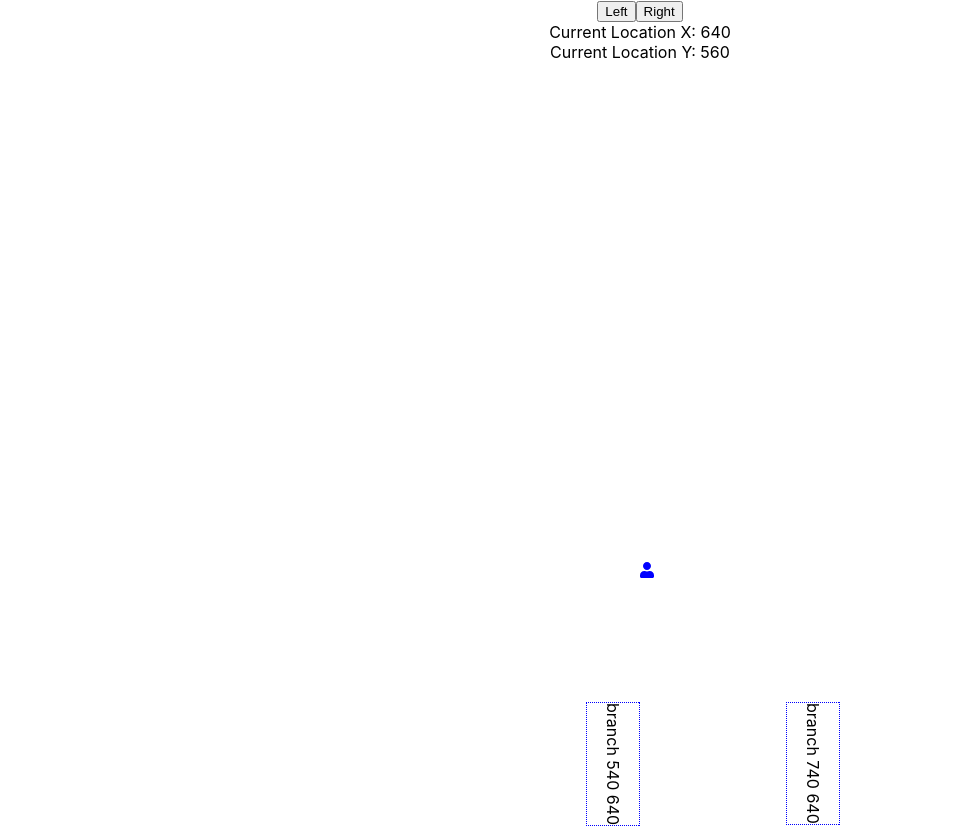
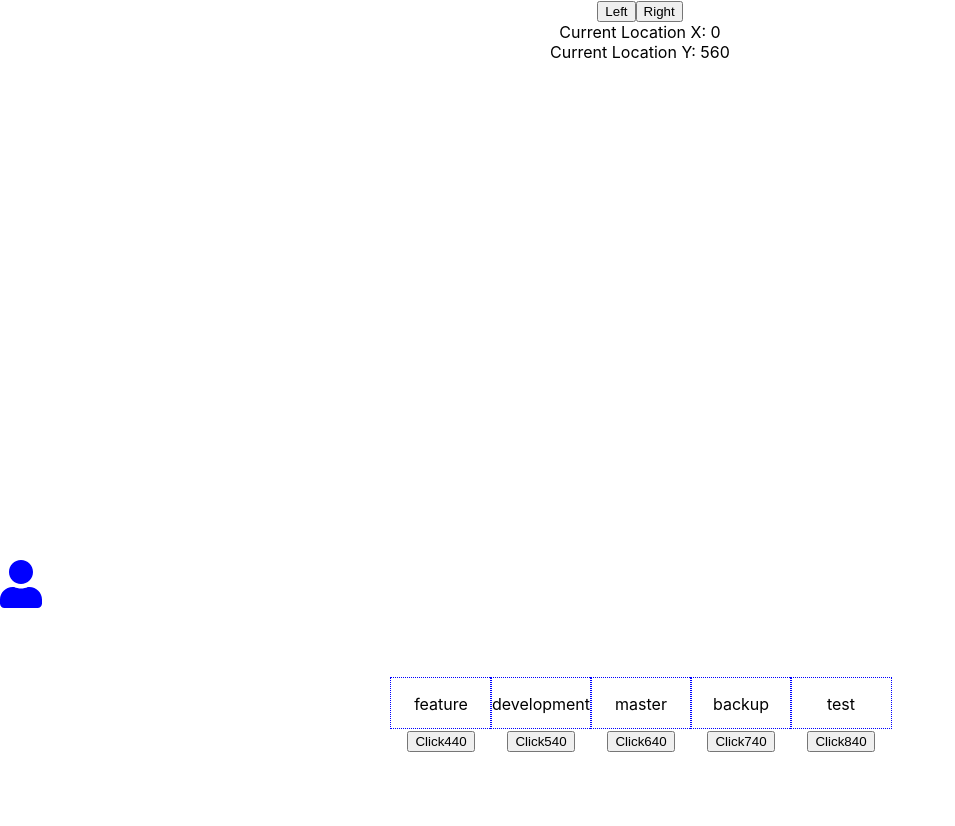
Before and after one commit to gargansa/gitmonster, a React (Create React App) app: page / in a window 1280 px wide. Shown: the whole page, without its empty margins (0-955 px from the left). After the commit the page ends 800 px from the top, so only its background shows below. Built offline with nearby package versions, Linux system fonts and the light colour scheme.

Commit message:
allow move to location

```diff
--- a/src/App.js
+++ b/src/App.js
@@ -5,20 +5,23 @@ import Branch from './Branch.js';
 
 class App extends Component {
   state = {
-    x: 0,
-    y: 0,
+    center_x: 0,
+    center_y: 0,
     width: 0,
     height: 0,
+    branch_location_x:0
   }
   constructor() {
     super()
     this.updateWindowDimensions = this.updateWindowDimensions.bind(this);
+    this.updateBranchLocation = this.updateBranchLocation.bind(this);
   }
-
+  updateBranchLocation(newX) {
+    this.setState({branch_location_x: newX})
+  }
   componentDidMount() {
     this.updateWindowDimensions();
     window.addEventListener('resize', this.updateWindowDimensions);
-    console.log("in app componentdidmount")
   }
 
   componentWillUnmount() {
@@ -26,9 +29,8 @@ class App extends Component {
   }
 
   updateWindowDimensions() {
-    this.setState({ x: Math.floor(window.innerWidth / 2), y: Math.floor(window.innerHeight * 0.8), width: window.innerWidth, height: window.innerHeight });
+    this.setState({ center_x: Math.floor(window.innerWidth / 2), center_y: Math.floor(window.innerHeight * 0.8), width: window.innerWidth, height: window.innerHeight });
   }
-
 
   render() {
     var appStyle = {
@@ -38,9 +40,12 @@ class App extends Component {
       <div className="App"
       style={appStyle}
       >
-        <Character />
-        <Branch x={this.state.x-100} y={this.state.y} z={0} />
-        <Branch x={this.state.x+100} y={this.state.y} z={1} />
+        <Character x={this.state.branch_location_x}/>
+        <Branch name={'feature'} x={this.state.center_x-200} y={this.state.center_y} updateBranchLocation={this.updateBranchLocation}/>
+        <Branch name={'development'} x={this.state.center_x-100} y={this.state.center_y} updateBranchLocation={this.updateBranchLocation}/>
+        <Branch name={'master'} x={this.state.center_x} y={this.state.center_y} updateBranchLocation={this.updateBranchLocation}/>
+        <Branch name={'backup'} x={this.state.center_x+100} y={this.state.center_y} updateBranchLocation={this.updateBranchLocation}/>
+        <Branch name={'test'} x={this.state.center_x+200} y={this.state.center_y} updateBranchLocation={this.updateBranchLocation}/>
       </div>
     );
   }
--- a/src/Branch.js
+++ b/src/Branch.js
@@ -2,35 +2,46 @@ import React, { Component } from 'react';
 import './App.css';
 
 class Branch extends Component {
-  constructor(props){
+  constructor(props) {
     super(props)
-    this.state={
-      x:this.props.x,
-      y:this.props.y,
-      z:this.props.z
+    this.state = {
+      x: this.props.x,
+      y: this.props.y,
+      width: 100,
+      height: 50
     }
   }
+
+
+  componentDidMount(){
+    if (this.props.name==='master'){
+      console.log('master')
+      this.props.updateBranchLocation(this.state.x)
+    }
+  }
+
   componentWillReceiveProps(nextProps) {
     if (nextProps.x !== this.state.x) {
-      this.setState({ x: nextProps.x});
+      this.setState({ x: nextProps.x })
     }
-    if (nextProps.y !== this.state.y){
-      this.setState({ y: nextProps.y})
+    if (nextProps.y !== this.state.y) {
+      this.setState({ y: nextProps.y })
     }
 
   }
 
   render() {
-    var branchStyle ={
+    var branchStyle = {
       border: '1px dotted blue',
-      position:'absolute',
-      transform: `translate(${this.state.x}px,${this.state.y}px) rotate(90deg)` ,
-      transformOrigin: `50px 50px`,
-      zIndex: this.state.z
-  }
+      position: 'absolute',
+      width: `${this.state.width}px`,
+      height: `${this.state.height}px`,
+      transform: `translate(${this.state.x - this.state.width / 2}px,${this.state.y - this.state.height / 2}px)`,
+    }
     return (
       <div style={branchStyle}>
-     <p>branch {this.state.x} {this.state.y}</p>
+        <p>{this.props.name}</p>
+        <button onClick={() => this.props.updateBranchLocation(this.state.x)} >Click{this.state.x}</button>
       </div>
     );
   }
--- a/src/Character.js
+++ b/src/Character.js
@@ -16,12 +16,17 @@ class Character extends Component {
         width: 0,
         height: 0,
     }
-    constructor() {
-        super()
-        this.move = this.move.bind(this)
+    constructor(props) {
+        super(props)
+        this.move = this.move.bind(this);
         this.updateWindowDimensions = this.updateWindowDimensions.bind(this);
     }
+    componentWillReceiveProps(nextProps) {
+        if (nextProps.x !== this.state.x) {
+          this.setState({ x: nextProps.x })
+        }
 
+      }
     componentDidMount() {
         this.updateWindowDimensions();
         window.addEventListener('resize', this.updateWindowDimensions);
@@ -32,7 +37,8 @@ class Character extends Component {
     }
 
     updateWindowDimensions() {
-        this.setState({ x: Math.floor(window.innerWidth / 2), y: Math.floor(window.innerHeight * 0.7), width: window.innerWidth, height: window.innerHeight });
+        // x: Math.floor(window.innerWidth / 2),
+        this.setState({ y: Math.floor(window.innerHeight * 0.7), width: window.innerWidth, height: window.innerHeight });
     }
 
     move(amount, direction) {
@@ -45,12 +51,6 @@ class Character extends Component {
                 break;
             case "right":
                 current_x += amount;
-                break;
-            case "up":
-                current_y -= amount;
-                break;
-            case "down":
-                current_y += amount;
                 break;
             default:
                 break;
@@ -68,10 +68,10 @@ class Character extends Component {
         return (
             <div className="Character">
                 <div style={userStyle}>
-                    <FontAwesomeIcon icon="user" />
+                    <FontAwesomeIcon size='3x' icon="user" />
                 </div>
-                <button onClick={() => this.move(20, "left")}>Left</button>
-                <button onClick={() => this.move(20, "right")}>Right</button>
+                <button onClick={() => this.move(100, "left")}>Left</button>
+                <button onClick={() => this.move(100, "right")}>Right</button>
 
                 <div>Current Location X: {this.state.x}</div>
                 <div>Current Location Y: {this.state.y}</div>
```
